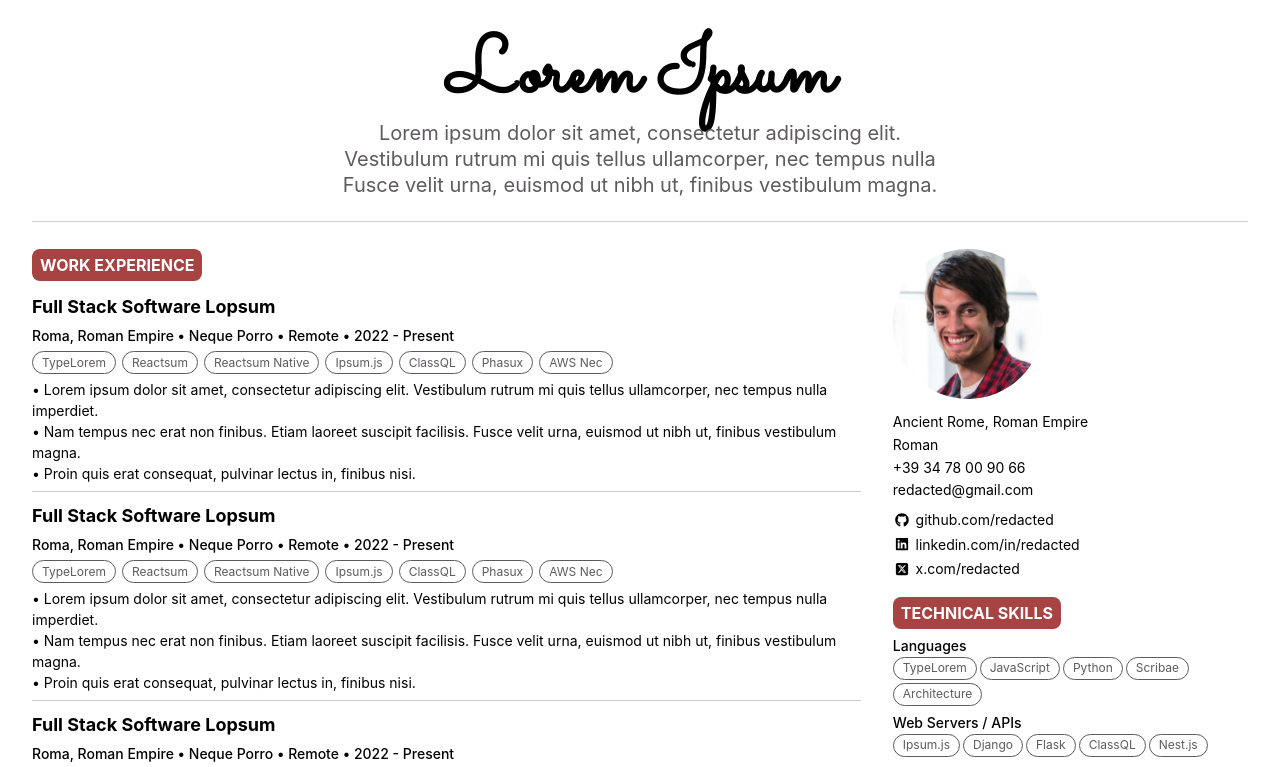
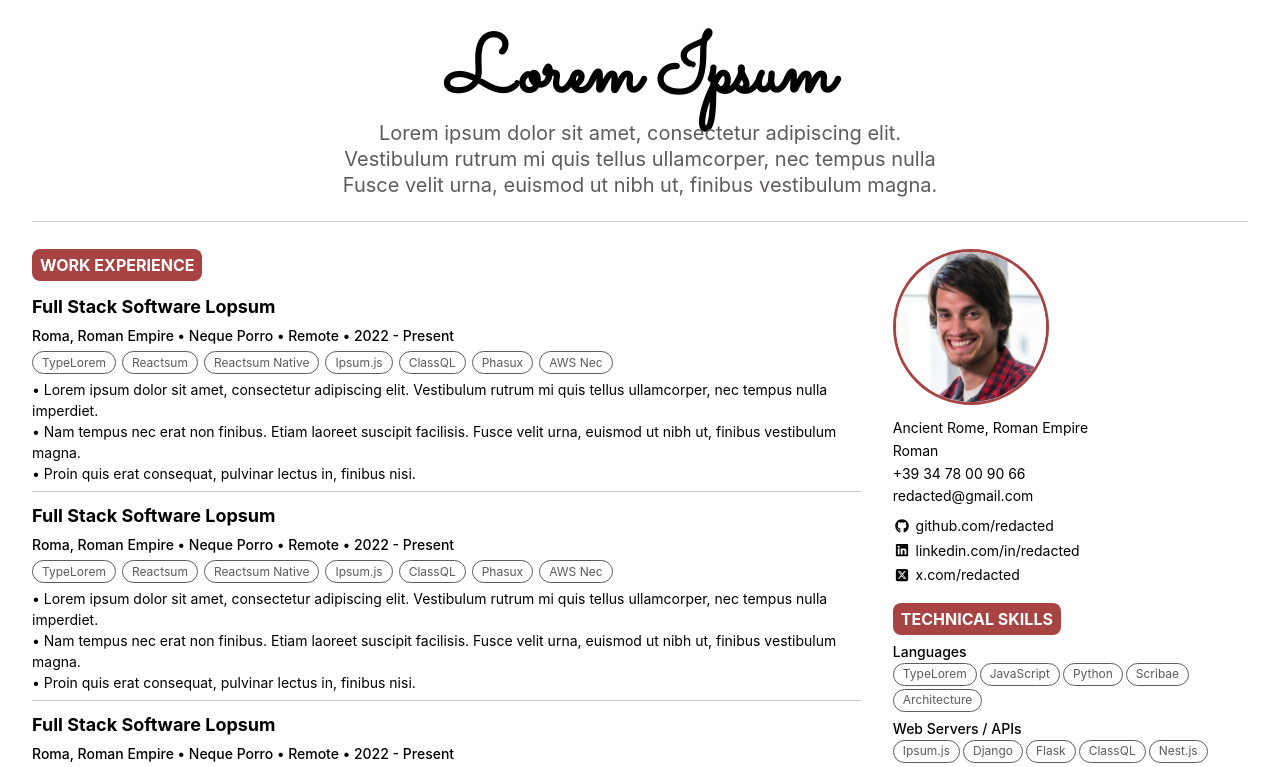
Before and after one commit to alcpereira/cv-generator, a React (Vite) app: page / in a window 1280 px wide. Shown: the top 767 px of the page. Built offline with nearby package versions, Linux system fonts and the light colour scheme.

Commit message:
feat: add border option and dynamic import to profile image

```diff
--- a/src/components/Profile/Profile.tsx
+++ b/src/components/Profile/Profile.tsx
@@ -43,7 +43,7 @@ const ProfileHeader = ({
 }: Data["profile"]) => {
   return (
     <div className="profile__header">
-      <ProfileImage circular={true}/>
+      <ProfileImage circular={true} border={true}/>
       <div className="profile__header__lines">
         {lines.map((line, index) => (
           <p key={index}>{line}</p>
--- a/src/components/Profile/ProfileImage/ProfileImage.css
+++ b/src/components/Profile/ProfileImage/ProfileImage.css
@@ -6,3 +6,7 @@
 .profile__header__image__circular img {
   border-radius: 9999px;
 }
+
+.profile__header__image__border img {
+  border: 3px solid var(--red);
+}
--- a/src/components/Profile/ProfileImage/ProfileImage.tsx
+++ b/src/components/Profile/ProfileImage/ProfileImage.tsx
@@ -1,21 +1,29 @@
+import useProfilePicture from "../../../hooks/useProfilePicture";
+import clsx from "clsx";
 import "./ProfileImage.css";
-import ProfilePicture from "../../../assets/profile.png";
-import clsx from 'clsx';
 
 type ImageOptions = {
   circular?: boolean;
+  border?: boolean;
 };
 
 const ProfileImage = (options: ImageOptions = {}) => {
-  const classes = clsx(
-    'profile__header__image',
-    { 'profile__header__image__circular': options.circular }
+  const profilePicture = useProfilePicture();
+
+  const profilePictureClasses = clsx(
+    "profile__header__image",
+    { profile__header__image__circular: options.circular },
+    { profile__header__image__border: options.border }
   );
 
   return (
-    <div className={classes}>
-      <img src={ProfilePicture} alt="Profile" />
-    </div>
+    <>
+      {profilePicture && (
+        <div className={profilePictureClasses}>
+          <img src={profilePicture} alt="Profile" />
+        </div>
+      )}
+    </>
   );
 };
 
--- /dev/null
+++ b/src/hooks/useProfilePicture.ts
@@ -0,0 +1,26 @@
+import { useState, useEffect } from 'react';
+
+const useProfilePicture = (): string | null => {
+  const [profilePicture, setProfilePicture] = useState<string | null>(null);
+
+  useEffect(() => {
+    const loadProfilePicture = async () => {
+      const extensions = ['png', 'jpeg', 'jpg', 'gif', 'webp', 'svg'];
+      for (const extension of extensions) {
+        try {
+          const module = await import(`../assets/profile.${extension}`);
+          setProfilePicture(module.default);
+          break;
+        } catch (error) {
+          // Ignore error and try next extension
+        }
+      }
+    };
+
+    loadProfilePicture();
+  }, []);
+
+  return profilePicture;
+};
+
+export default useProfilePicture;
```
